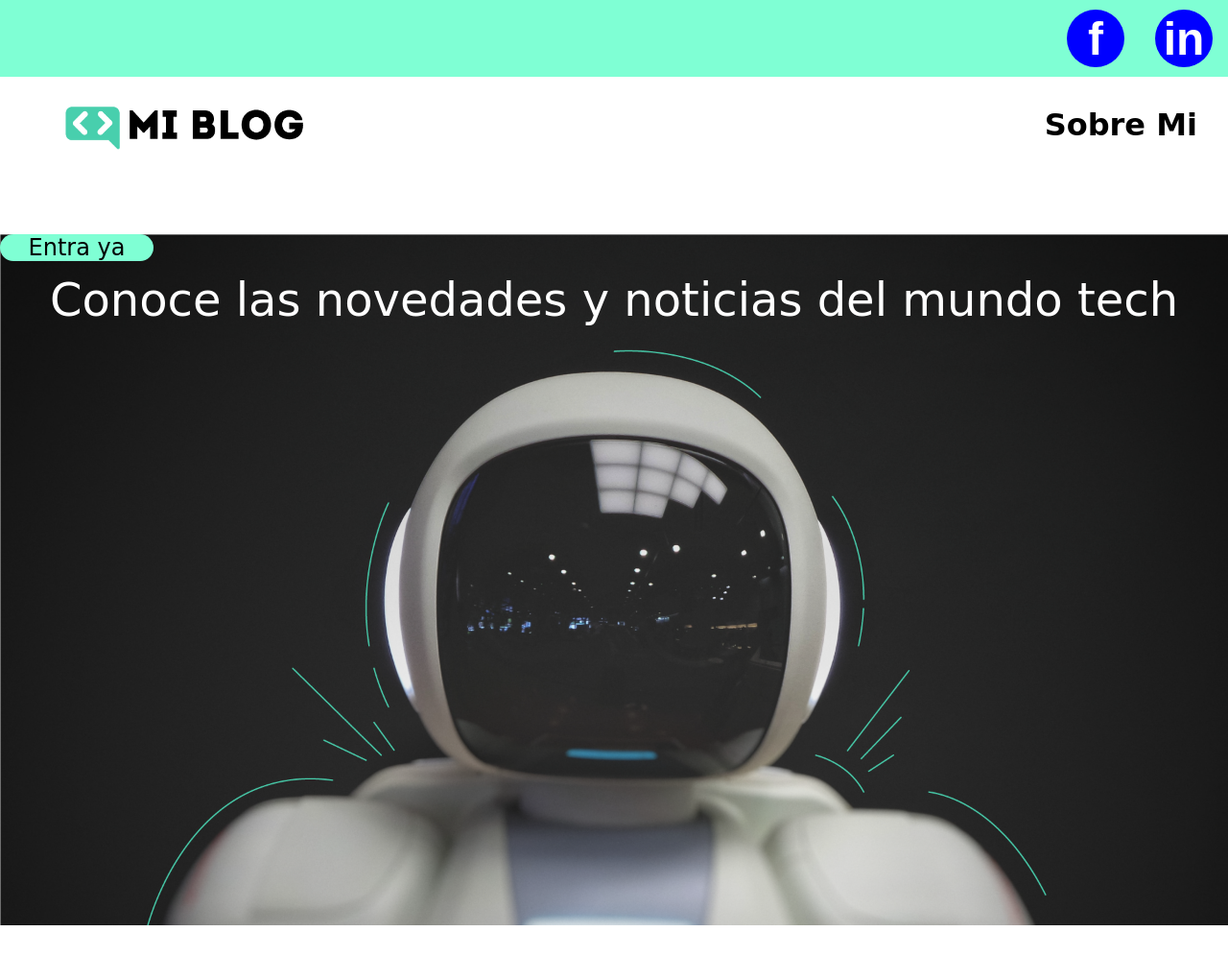
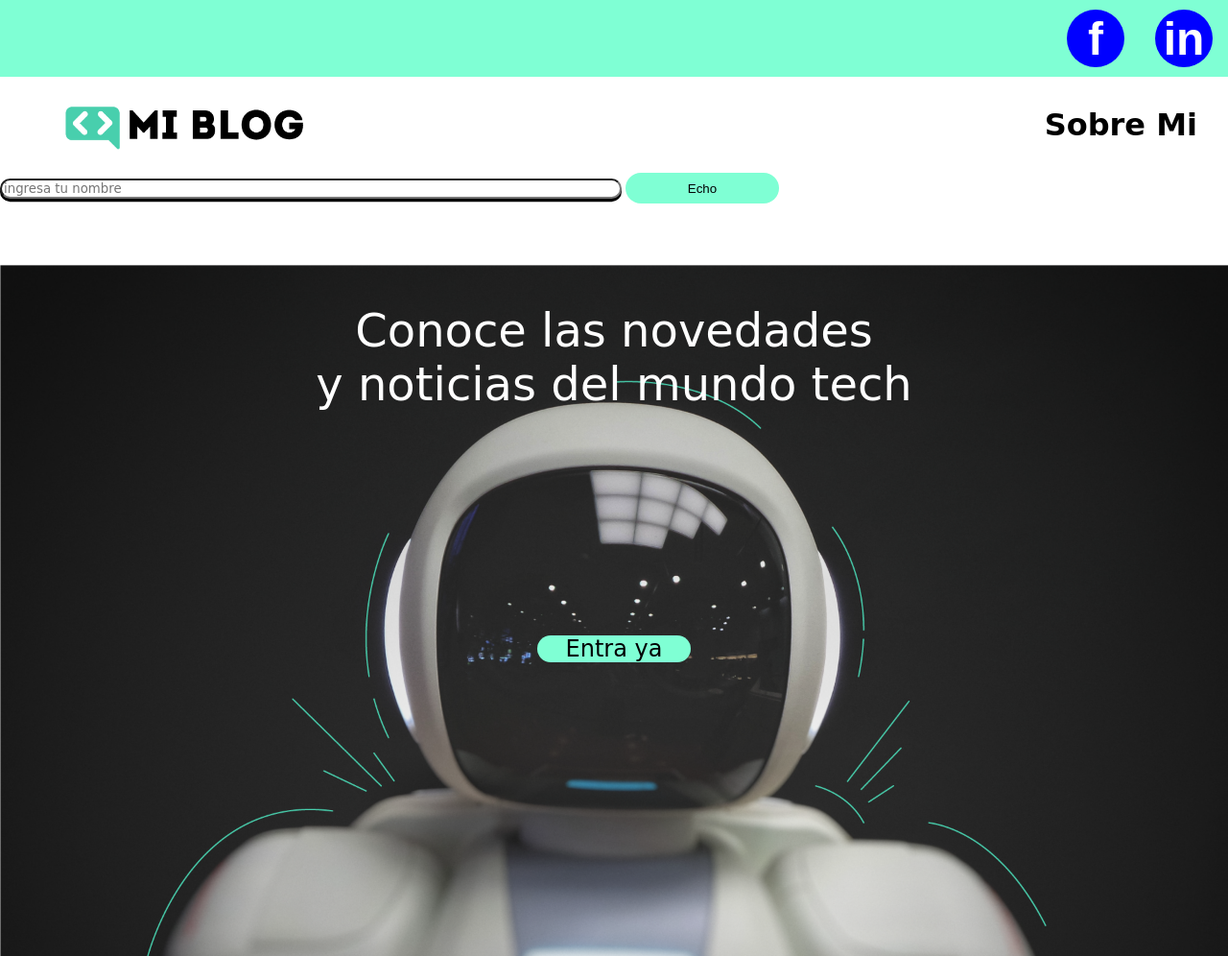
Before and after one commit to Willy23jaramillo/curso-practico-cssgrid, a plain HTML site: page index.html in a window 1280 px wide. Shown: the whole page at 96% size. Before the commit the page ends 968 px from the top, so only its background shows below. Drawn offline with Linux system fonts and the light colour scheme.

Commit message:
Update index.html
se modifico el html agregando mas clases

```diff
--- a/index.html
+++ b/index.html
@@ -9,7 +9,7 @@
 
 </head>
 <body>
-    <header>
+   <header>
         <div class="container">
             <a class="f" href="https://www.facebook.com/profile.php?id=100069472988981"><p>f</p></a>
             <a class="l" href="https://www.linkedin.com/in/willy-jaramillo-849416258/"><p>in</p></a>
@@ -18,20 +18,23 @@
             <img class="I" src="Logo-negro.png" alt="logo">
             <a  class="a-n" href="">Sobre Mi</a>
  </nav>
-       <section class="usuario">
-        <p></p>
+       <section >
+       <input id="input" placeholder="ingresa tu nombre" type="text">
+       <button class="button">Echo</button>
+        <p class="usuario"></p>
        </section>
 
     </header>
     <main>
-        <section>
-            <h1 class="m-s-title">Conoce las novedades y noticias del mundo tech</h1>
-            <a class="m-s-a" href="">Entra ya</a>
-            <img class="m-s-i" src="Cover.png" alt="portada con titulo conoce las novedades y noticias del mundo ">
+        <section class="container-title">
+          <h1 class="m-s-title">Conoce las novedades <br>y noticias del mundo tech</h1>
+           <div class="d-a-e"> <a class="m-s-a"  href="https://www.linkedin.com/in/willy-jaramillo-849416258/">Entra ya</a></div>
+            <img class="m-s-i" src="Cover.png" alt="">
 
         </section>
 
     </main>
+    <script src="index.js"></script>
 
 </body>
 </html>
```
